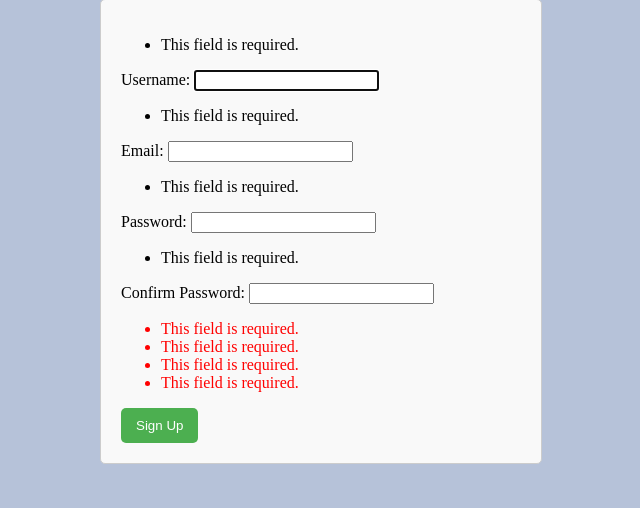
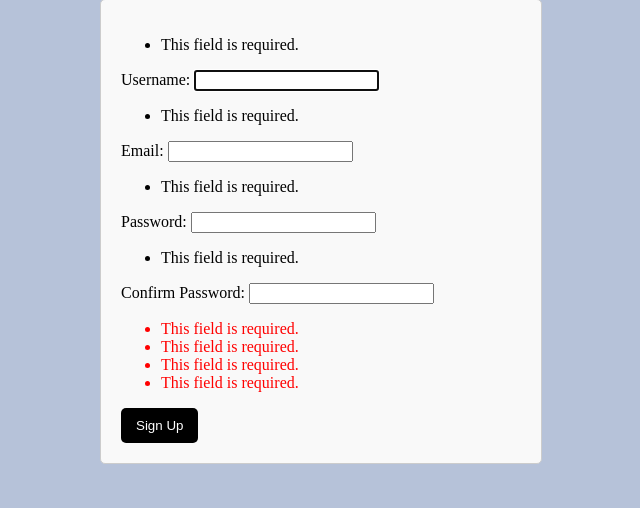
Before and after one commit to emeka-codes/django-expense-tracker, a Django app: page /app/signup in a window 1280 px wide. Shown: the part 68-576 px from the top of the page, without its empty margins (319-959 px from the left). Run offline with Django 5.2, Linux system fonts and the light colour scheme.

Commit message:
Changed the button color

```diff
--- a/expense_tracker_app/static/expense_tracker_app/style.css
+++ b/expense_tracker_app/static/expense_tracker_app/style.css
@@ -150,7 +150,7 @@ h2 {
 }
 
 button {
-    background-color: #4CAF50;
+    background-color: black;
     color: white;
     padding: 10px 15px;
     border: none;
```
